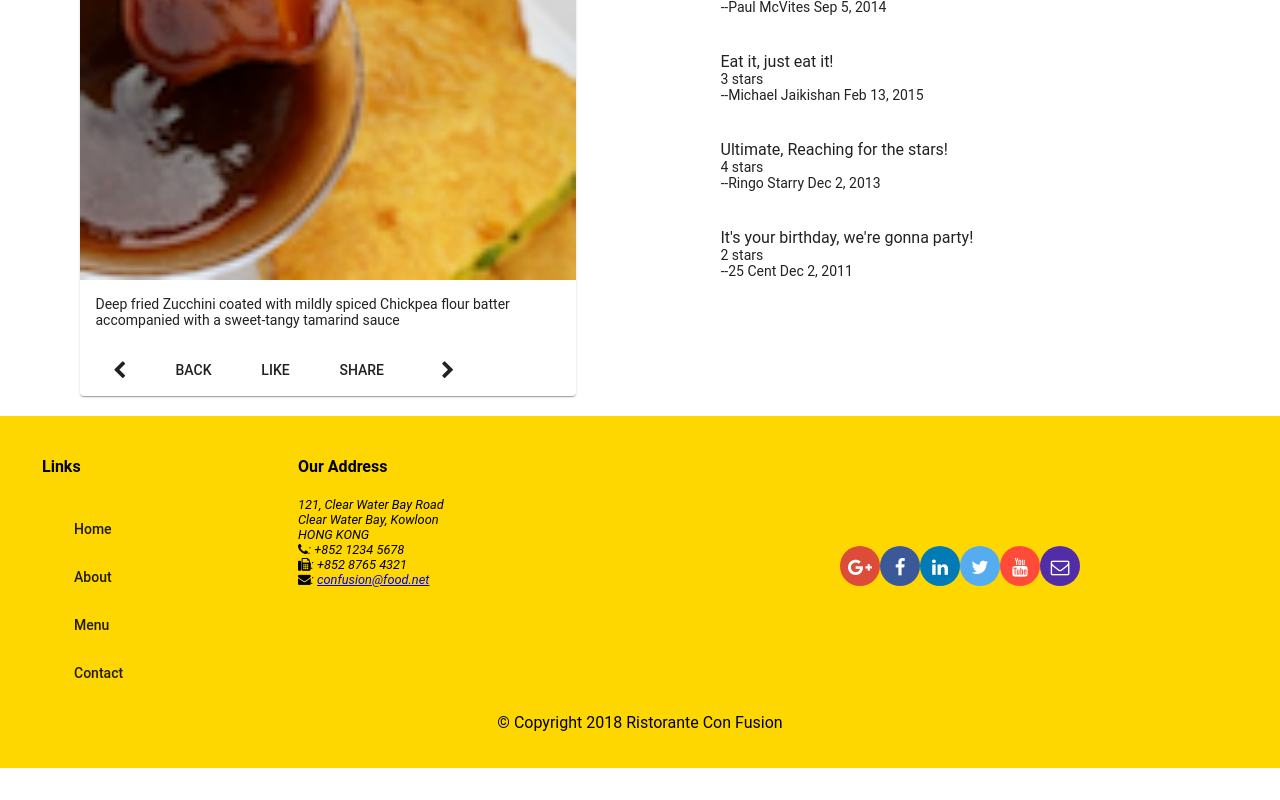
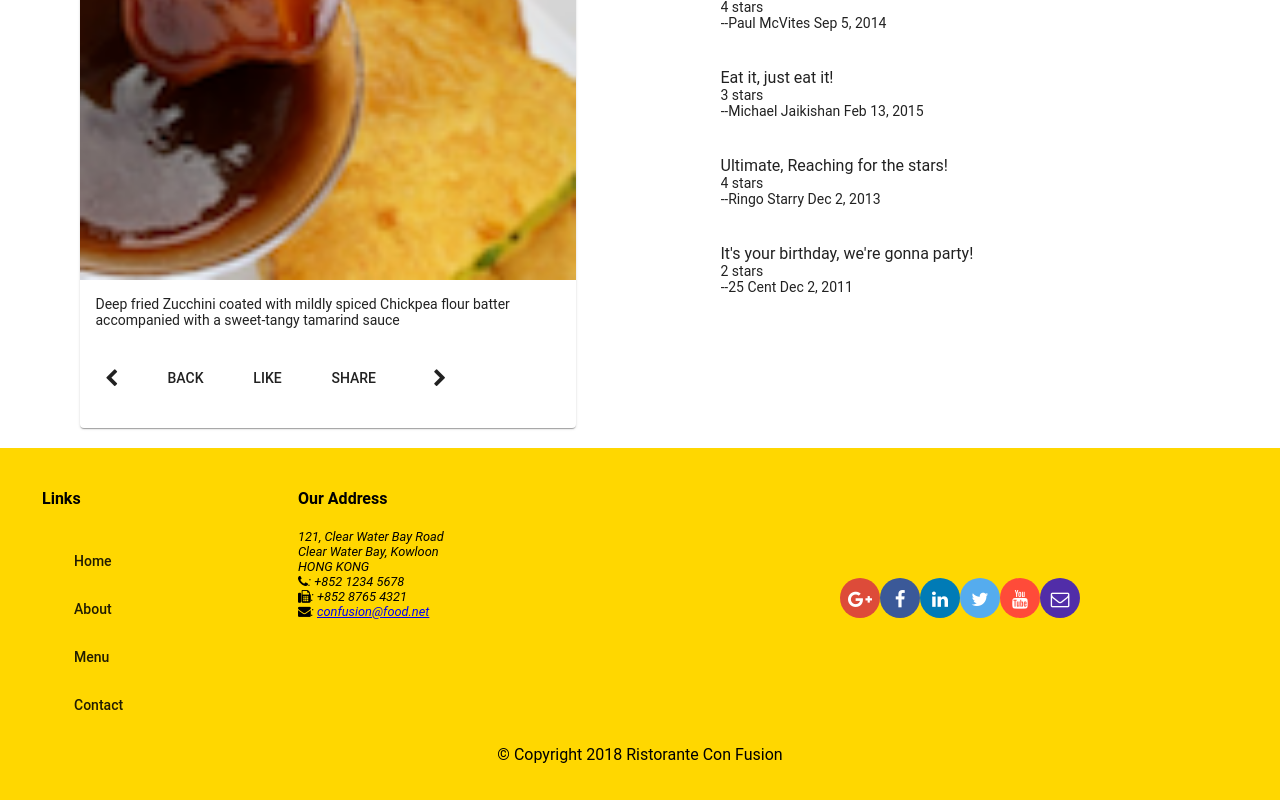
Before and after one commit to mamonaabdullah122/FoodApp2, an Angular app: page /dishdetail/1 in a window 1280 px wide. Shown: the part 666-1466 px from the top of the page. Before the commit the page ends 1434 px from the top, so only its background shows below. Built offline with nearby package versions, Linux system fonts and the light colour scheme.

Commit message:
Assignment 2

```diff
--- a/src/app/menu/dishdetail/dishdetail.component.html
+++ b/src/app/menu/dishdetail/dishdetail.component.html
@@ -20,10 +20,10 @@ fxLayoutGap.xs="0">
             </p>
           </mat-card-content>
           <mat-card-actions>
+            <mat-card-actions>
+              <button mat-button [routerLink]="['/dishdetail', prev]"><span class="fa fa-chevron-left fa-lg"></span></button>
 
-              <button mat-button [routerLink]="['/dishdetail', prev]">
-                <span class="fa fa-chevron-left fa-lg"></span>
-              </button>
+
             <button mat-button (click)="goBack()">BACK</button>
             <button mat-button>LIKE</button>
             <button mat-button>SHARE</button>
@@ -32,6 +32,7 @@ fxLayoutGap.xs="0">
               <span class="fa fa-chevron-right fa-lg"></span>
             </button>
           </mat-card-actions>
+        </mat-card-actions>
         </mat-card>
       </div>
 
--- a/src/app/menu/dishdetail/dishdetail.component.ts
+++ b/src/app/menu/dishdetail/dishdetail.component.ts
@@ -10,25 +10,17 @@ import { switchMap } from 'rxjs/operators';
   styleUrls: ['./dishdetail.component.scss']
 })
 export class DishdetailComponent implements OnInit {
-  dish!: Dish;
-  dishIds!: string[];
-  prev!: string;
-  next!:string;
+  'dish': Dish;
+  'dishIds': string[];
+  'prev': string;
+  'next':string;
   constructor(private dishService: DishService,
     private route: ActivatedRoute,
     private location: Location) { }
 
   ngOnInit() {
-    this.dishService.getDishIds()
-    .subscribe((dishIds) => this.dishIds = dishIds);
-    this.route.params
-    .pipe(switchMap((params: Params) => this.dishService.getDish(params['id'])))
-    .subscribe(dish => {this.dish = dish; this.setPrevNext(dish.id)});
-  }
-  setPrevNext(dishId: string) {
-    const index = this.dishIds.indexOf(dishId);
-    this.prev = this.dishIds[(this.dishIds.length + index - 1) % this.dishIds.length];
-    this.next = this.dishIds[(this.dishIds.length + index + 1) % this.dishIds.length];
+    this.route.params.pipe(switchMap((params: Params) => this.dishService.getDish(params['id'])))
+    .subscribe(dish => this.dish = dish);
   }
 
   goBack(): void {
```
